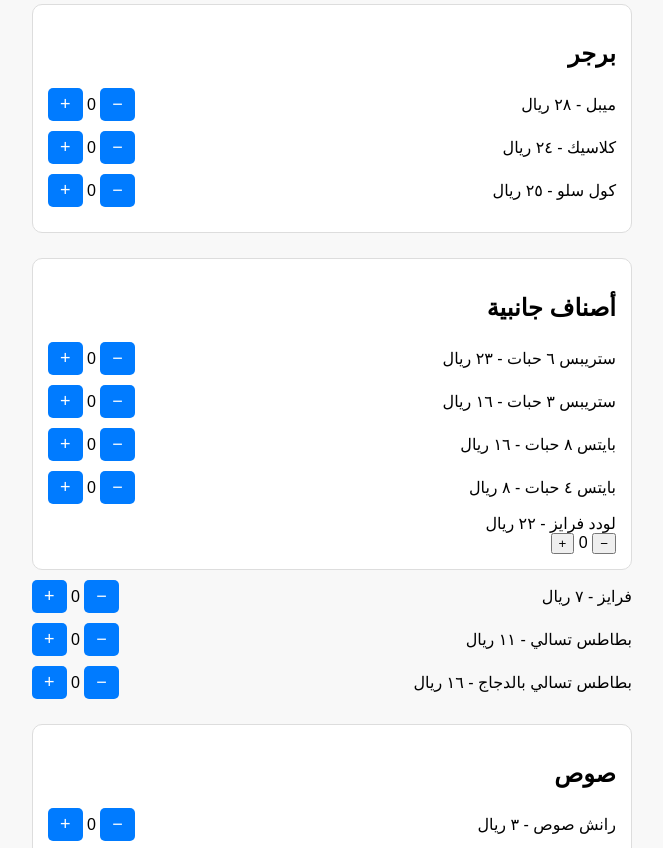
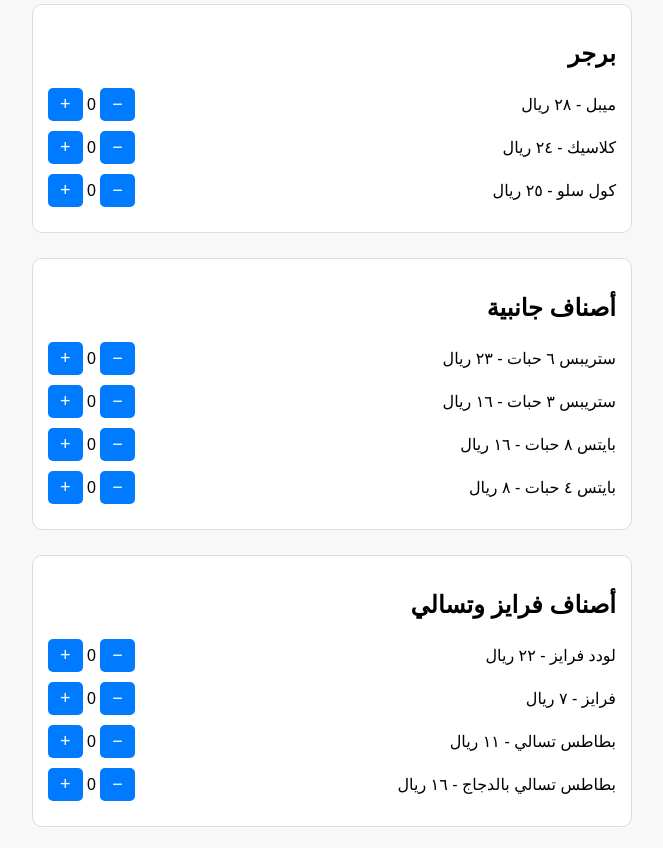
Before and after one commit to ytqjx7rs7y-glitch/Menu, a plain HTML site: page index.html in a window 1280 px wide. Shown: the part 100-948 px from the top of the page, without its empty margins (308-971 px from the left). Drawn offline with Linux system fonts and the light colour scheme.

Commit message:
Update index.html

```diff
--- a/index.html
+++ b/index.html
@@ -150,8 +150,13 @@
             <button onclick="increase('bites4', 8)">+</button>
         </div>
     </div>
+</div>
 
- <span>لودد فرايز - ٢٢ ريال</span>
+    <!-- 🛑 القسم الثاني: أصناف الفرايز (جديد) -->
+<div class="section">
+    <h2>أصناف فرايز وتسالي</h2>
+    <div class="item">
+        <span>لودد فرايز - ٢٢ ريال</span>
         <div>
             <button onclick="decrease('loaded')">−</button>
             <span id="loaded">0</span>
```
